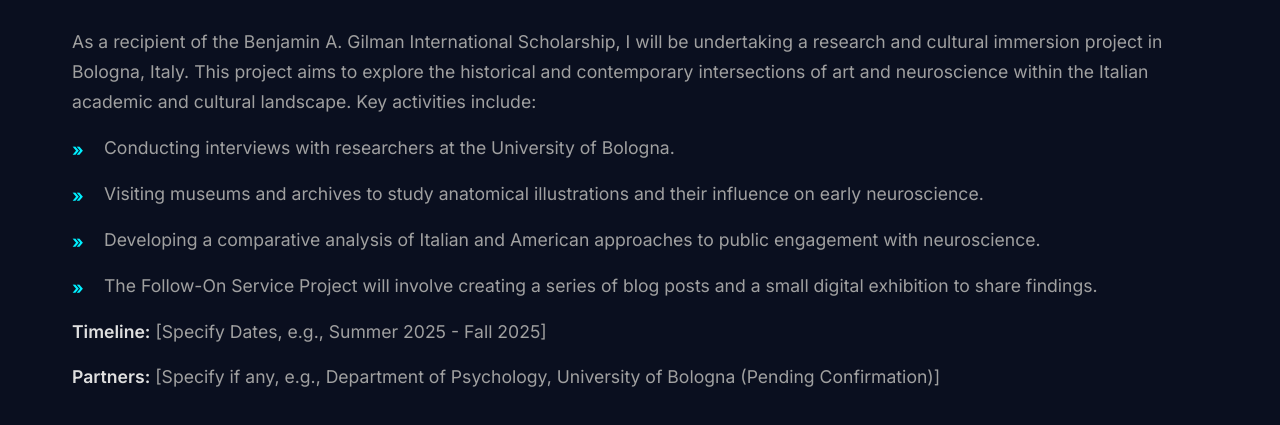
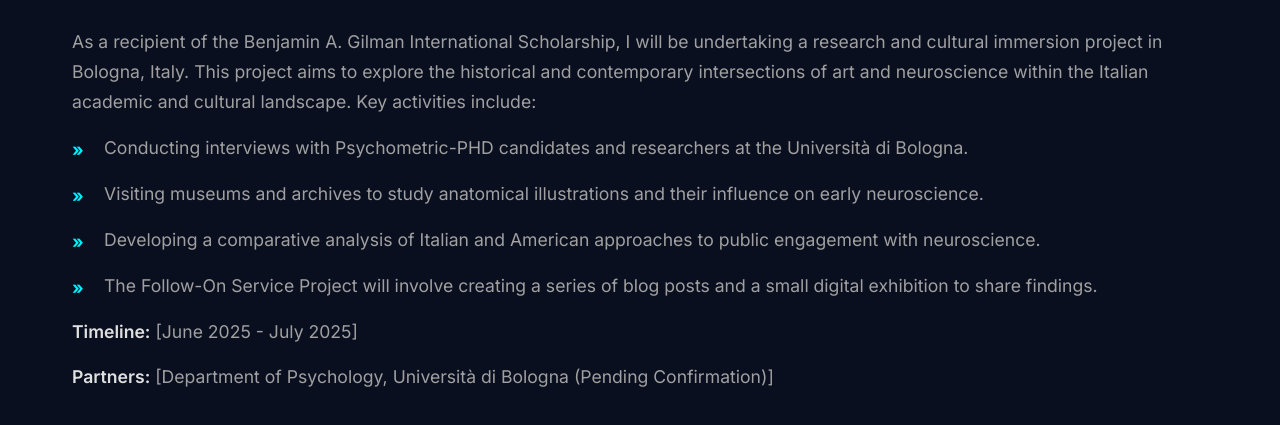
Before and after one commit to secretaryxavier/artworks, a plain HTML site: page academicprojects.html in a window 1280 px wide. Shown: the part 721-1146 px from the top of the page. Drawn offline with nearby package versions, Linux system fonts and the light colour scheme.

Commit message:
Update academicprojects.html

```diff
--- a/academicprojects.html
+++ b/academicprojects.html
@@ -35,13 +35,13 @@
       <h2>Gilman Scholar Project: Neuroscience & Art in Italy</h2>
       <p>As a recipient of the Benjamin A. Gilman International Scholarship, I will be undertaking a research and cultural immersion project in Bologna, Italy. This project aims to explore the historical and contemporary intersections of art and neuroscience within the Italian academic and cultural landscape. Key activities include:</p>
       <ul>
-        <li>Conducting interviews with researchers at the University of Bologna.</li>
+        <li>Conducting interviews with Psychometric-PHD candidates and researchers at the Università di Bologna.</li>
         <li>Visiting museums and archives to study anatomical illustrations and their influence on early neuroscience.</li>
         <li>Developing a comparative analysis of Italian and American approaches to public engagement with neuroscience.</li>
         <li>The Follow-On Service Project will involve creating a series of blog posts and a small digital exhibition to share findings.</li>
       </ul>
-      <p><strong>Timeline:</strong> [Specify Dates, e.g., Summer 2025 - Fall 2025]</p>
-      <p><strong>Partners:</strong> [Specify if any, e.g., Department of Psychology, University of Bologna (Pending Confirmation)]</p>
+      <p><strong>Timeline:</strong> [June 2025 - July 2025]</p>
+      <p><strong>Partners:</strong> [Department of Psychology, Università di Bologna (Pending Confirmation)]</p>
     </section>
 
     <div class="section-divider"></div>
```
